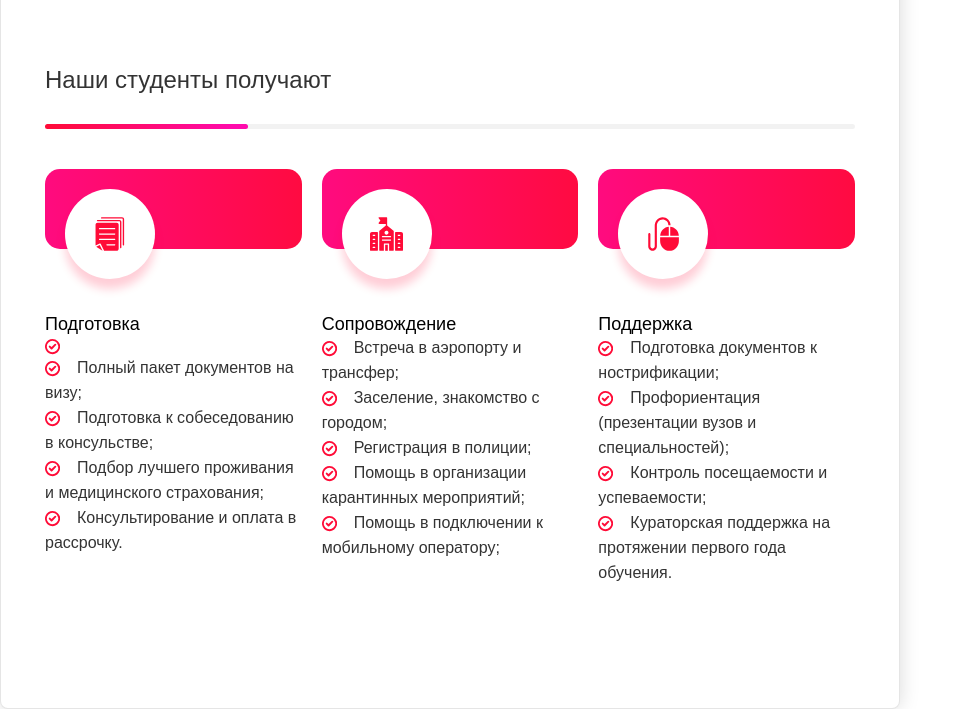
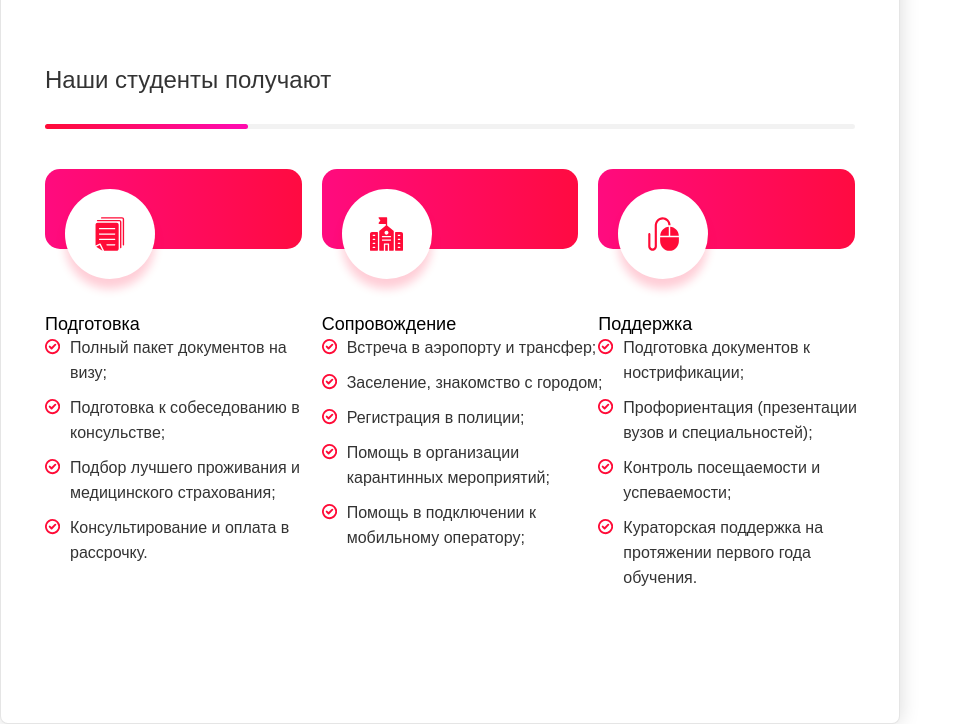
Before and after one commit to Kirill222/ecc, a website: page #src/index.html in a window 1280 px wide. Shown: the part 990-1714 px from the top of the page, without its empty margins (0-967 px from the left). Drawn offline with nearby package versions, Linux system fonts and the light colour scheme; files that its build step writes are made by us from their sources; a web font is replaced by a local one.

Commit message:
2 Benefits section

```diff
--- a/#src/html/_page-main.html
+++ b/#src/html/_page-main.html
@@ -41,7 +41,7 @@
                 <h3 class="sub_subheader">Подготовка</h3>
                 <ul>
                     <li>
-                        <div><p>Полный пакет документов на <br />визу;</p></div>
+                        <p>Полный пакет документов на <br />визу;</p>
                     </li>
                     <li>
                         <p>Подготовка к собеседованию в консульстве;</p>
--- a/#src/scss/subscss/_page-main.scss
+++ b/#src/scss/subscss/_page-main.scss
@@ -67,12 +67,23 @@
            flex-basis: 33%;
 
            & ul li {
-              position: relative;
+
+
+                & p {
+                    position: relative;
+                    left: 25px;
+                    font-weight: 300;
+                    font-size: 16px;
+                    line-height: 25px;
+                    color: rgba(0,0,0,.8);
+                    margin-bottom: 10px;
+                }
 
               ::before{
                 content:'';
-                position: relative;
+                position: absolute;
                 top: 4px;
+                left: -25px;
                 display:inline-block;
                 height:1em;
                 width:1em;
@@ -84,12 +95,7 @@
               }
            }
 
-           & p {
-               font-weight: 300;
-               font-size: 16px;
-               line-height: 25px;
-               color: rgba(0,0,0,.8);
-           }
+
        }
     }
 
```
